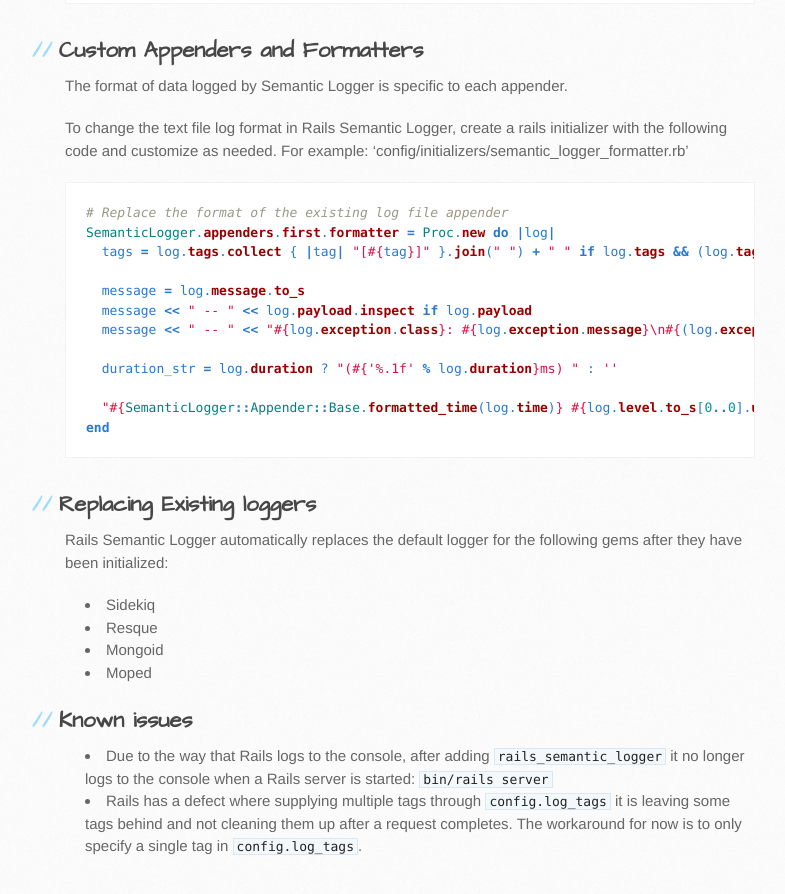
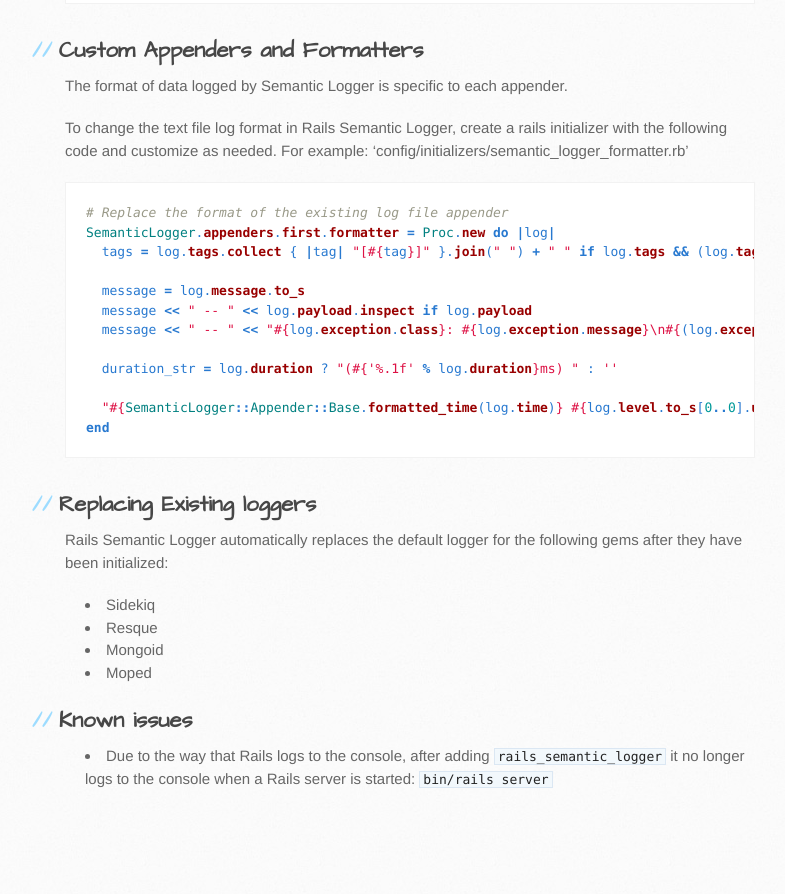
Before and after one commit to reidmorrison/semantic_logger, a Jekyll site: the page built from rails.md, in a window 1280 px wide and 900 px high, scrolled down 2936 px. Shown: the top 894 px of the window, without its empty margins (105-890 px from the left). Built offline with Jekyll 4.4.1, drawn with Linux system fonts in a browser that asks for light colours; Markdown is read by kramdown in place of the engine named in the settings; after the commit the page ends 3769 px from its top, so only the background shows below that.

```diff
--- a/rails.md
+++ b/rails.md
@@ -172,6 +172,3 @@ after they have been initialized:
 
 * Due to the way that Rails logs to the console, after adding `rails_semantic_logger` it
 no longer logs to the console when a Rails server is started: `bin/rails server`
-* Rails has a defect where supplying multiple tags through `config.log_tags` it is
-leaving some tags behind and not cleaning them up after a request completes.
-The workaround for now is to only specify a single tag in `config.log_tags`.
```
